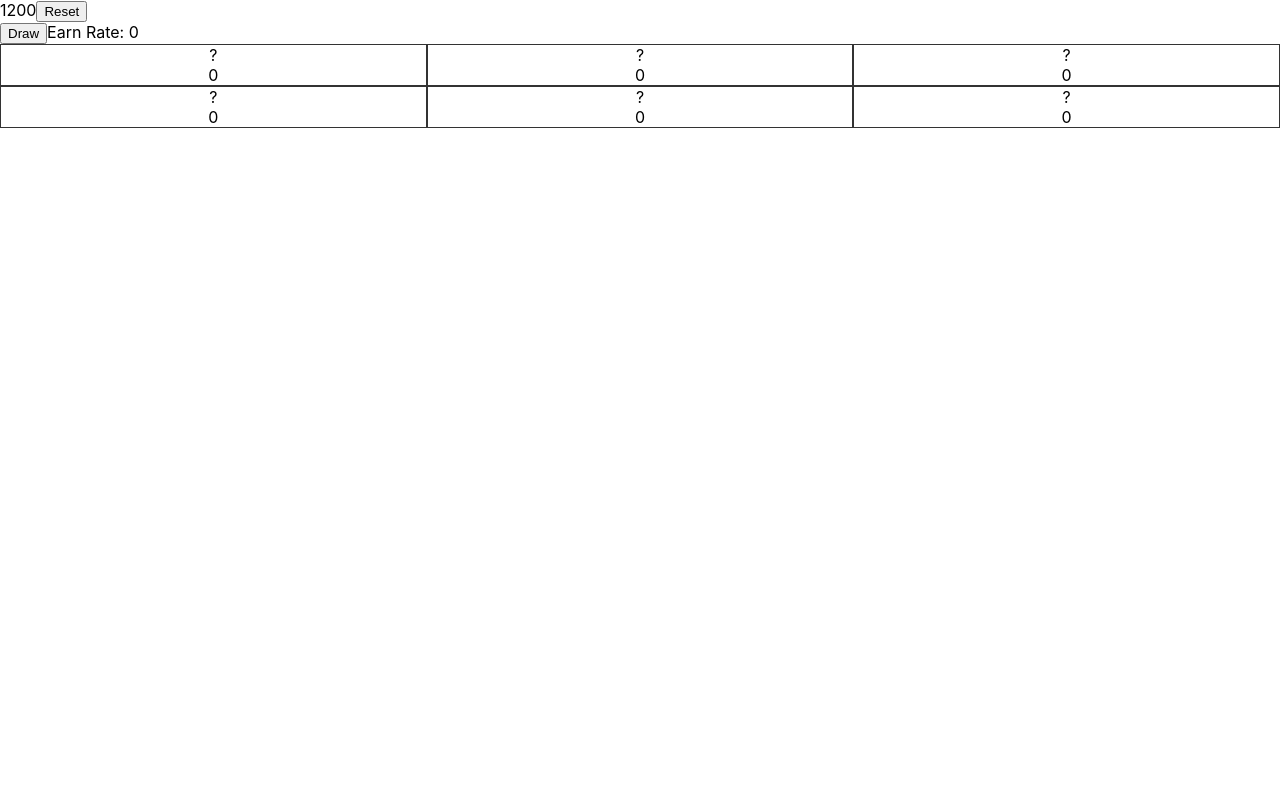
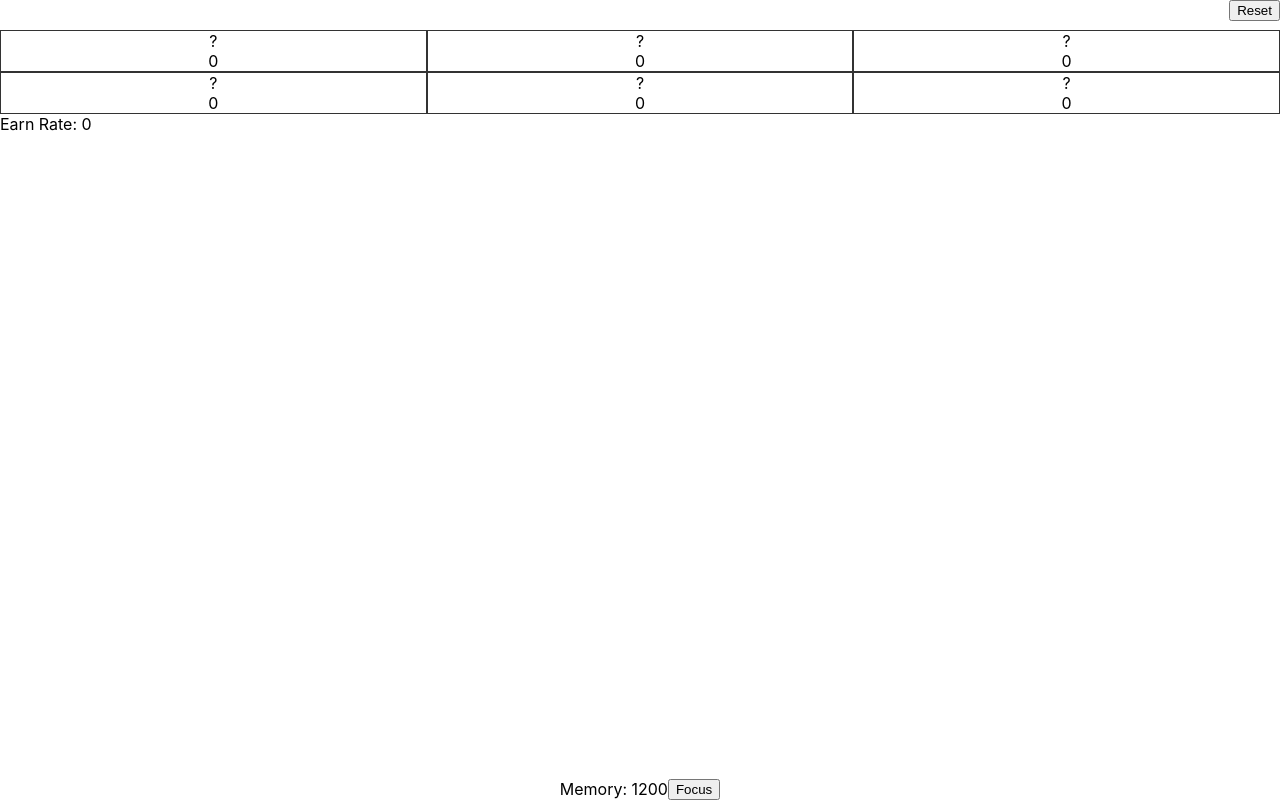
Before and after one commit to Yi-Jiahe/auto-gacha, a React (Create React App) app: page / in a window 1280 px wide. Built offline with nearby package versions, Linux system fonts and the light colour scheme.

Commit message:
Reposition elements

```diff
--- a/src/features/game/Game.module.css
+++ b/src/features/game/Game.module.css
@@ -7,3 +7,23 @@
     border: 1px solid rgba(0, 0, 0, 0.8);
     text-align: center;
 }
+
+.topSticky {
+    position: absolute;
+    top: 0;
+    width: 100vw;
+    display: flex;
+    justify-content: end;
+}
+
+.mainContent {
+    margin-top: 30px;
+}
+
+.bottomSticky {
+    position: absolute;
+    bottom: 0;
+    display: flex;
+    width: 100vw;
+    justify-content: center;
+}
--- a/src/features/game/Game.tsx
+++ b/src/features/game/Game.tsx
@@ -21,14 +21,27 @@ export function Game() {
 
     return (
         <div>
-            <div>
-                <span>{money.toFixed(0)}</span>
+            <div className={styles.topSticky}>
                 <button
                     onClick={() => dispatch(reset())}>
                     Reset
                 </button>
             </div>
-            <button
+            <div className={styles.mainContent}>
+                <div className={styles.gridContainer}>
+                    {Object.entries(units).map(([k, _v]) =>
+                        <div
+                            key={k}
+                            className={styles.gridItem}>
+                            {ownedUnits[k] !== undefined ? (<div><div>{k}</div><div>{ownedUnits[k]}</div></div>) : (<div><div>?</div><div>0</div></div>)}
+                        </div>
+                    )}
+                </div>
+                <span>Earn Rate: {earnRate*10}</span>
+            </div>
+            <div className={styles.bottomSticky}>
+                <span>Memory: <span>{money.toFixed(0)}</span></span>
+                <button
                 onClick={() => {
                     if (money >= 1200) {
                         for (let i=0; i < 10; i++) {
@@ -51,17 +64,8 @@ export function Game() {
                         }
                     }
                 }}>
-                Draw
-            </button>
-            <span>Earn Rate: {earnRate*10}</span>
-            <div className={styles.gridContainer}>
-                {Object.entries(units).map(([k, _v]) =>
-                    <div
-                        key={k}
-                        className={styles.gridItem}>
-                        {ownedUnits[k] !== undefined ? (<div><div>{k}</div><div>{ownedUnits[k]}</div></div>) : (<div><div>?</div><div>0</div></div>)}
-                    </div>
-                )}
+                Focus
+                </button>
             </div>
         </div>
     );
```
